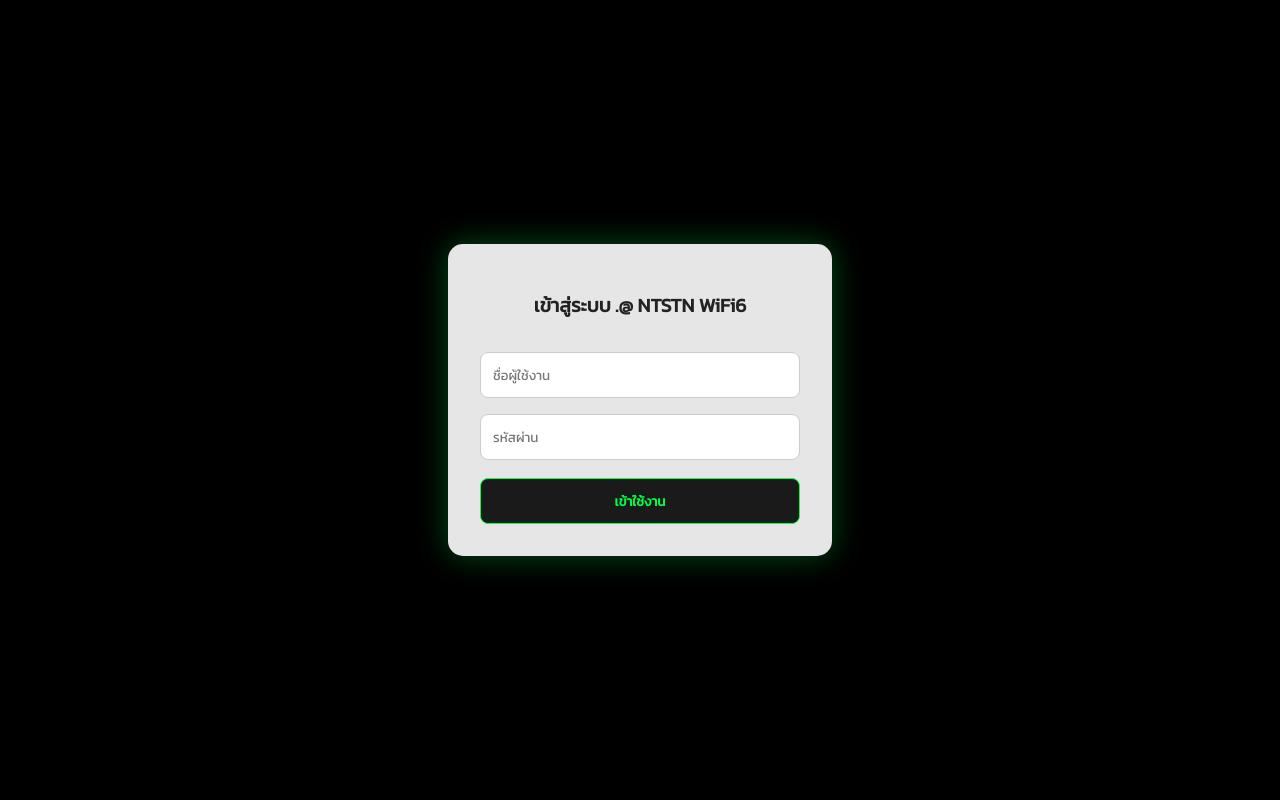
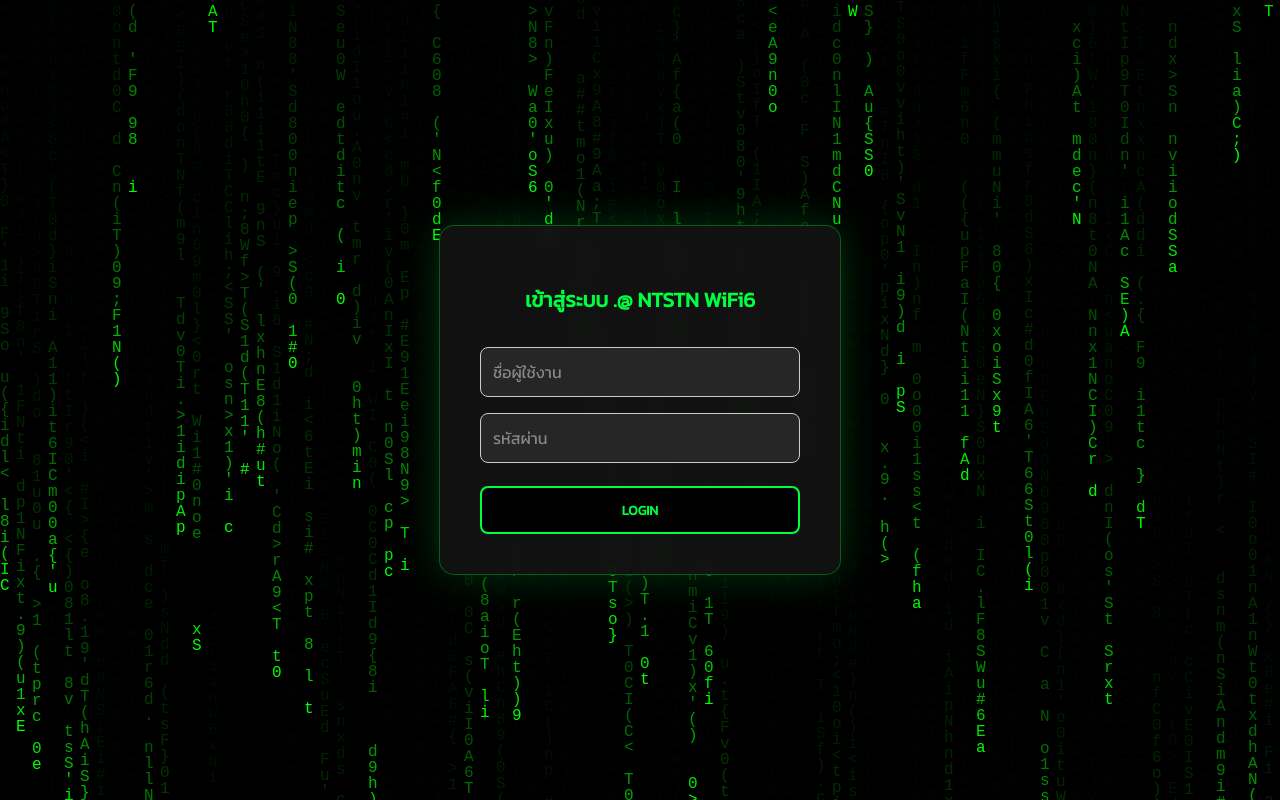
Before and after one commit to nattasettanan/Login, a plain HTML site: page index.html in a window 1280 px wide. Drawn offline with Linux system fonts and the light colour scheme.

Commit message:
index.html

```diff
--- a/index.html
+++ b/index.html
@@ -10,34 +10,70 @@
 
     <style>
         body, html {
-            margin: 0; padding: 0; height: 100%; overflow: hidden;
-            font-family: 'Kanit', sans-serif; background-color: black;
+            margin: 0; padding: 0; height: 100%; width: 100%;
+            overflow: hidden; background-color: black;
+            font-family: 'Kanit', sans-serif;
         }
-        #bg-canvas { position: fixed; top: 0; left: 0; z-index: -1; }
-        .container { display: flex; justify-content: center; align-items: center; height: 100vh; }
-        .login-card {
-            background: rgba(255, 255, 255, 0.9);
-            padding: 2rem; border-radius: 15px;
-            box-shadow: 0 0 30px rgba(0, 255, 70, 0.3);
-            width: 320px; text-align: center; backdrop-filter: blur(5px);
+        /* แก้ไขให้ Canvas อยู่ด้านหลังสุดแน่นอน */
+        #bg-canvas {
+            position: absolute;
+            top: 0; left: 0;
+            z-index: 0;
         }
-        h2 { font-size: 1.2rem; margin-bottom: 1.5rem; color: #222; }
+        .container {
+            position: relative;
+            display: flex; justify-content: center; align-items: center;
+            height: 100vh;
+            z-index: 1; /* ให้ฟอร์มทับอยู่บน Matrix */
+        }
+                .login-card {
+            /* ปรับพื้นหลังให้เป็นสีดำเทาโปร่งแสง */
+            background: rgba(20, 20, 20, 0.85);
+            padding: 2.5rem; border-radius: 15px;
+            /* ปรับเงาให้เป็นสีเขียวเรืองแสงจางๆ */
+            box-shadow: 0 0 40px rgba(0, 255, 70, 0.2);
+            width: 320px; text-align: center;
+            backdrop-filter: blur(10px);
+            border: 1px solid rgba(0, 255, 70, 0.3); /* เพิ่มขอบสีเขียวบางๆ */
+        }
+        h2 {
+            font-size: 1.3rem; margin-bottom: 1.5rem;
+            color: #00ff41; /* เปลี่ยนหัวข้อเป็นสีเขียว Matrix */
+        }
+        input {
+            width: 100%; padding: 12px; margin: 8px 0;
+            /* ปรับช่อง Input ให้มืดลง */
+            background: rgba(40, 40, 40, 0.9);
+            border: 1px solid #444;
+            border-radius: 8px;
+            box-sizing: border-box;
+            font-family: 'Kanit', sans-serif;
+            color: #fff; /* พิมพ์แล้วเป็นตัวหนังสือสีขาว */
+            font-size: 16px;
+        }
+        input::placeholder {
+            color: #888; /* สีของคำแนะนำในช่อง */
+        }
+        input:focus {
+            border-color: #00ff41;
+            outline: none;
+        }
+        h2: { font-size: 1.3rem; margin-bottom: 1.5rem; color: #1a1a1a; }
         input {
             width: 100%; padding: 12px; margin: 8px 0;
             border: 1px solid #ccc; border-radius: 8px;
             box-sizing: border-box; font-family: 'Kanit', sans-serif;
-            outline: none;
+            font-size: 16px; /* ป้องกันหน้าจอซูมใน iPhone */
         }
-        input:focus { border-color: #00ff41; box-shadow: 0 0 5px rgba(0, 255, 70, 0.5); }
         button {
-            width: 100%; padding: 12px; margin-top: 10px;
-            background-color: #1a1a1a; color: #00ff41;
-            border: 1px solid #00ff41; border-radius: 8px;
+            width: 100%; padding: 12px; margin-top: 15px;
+            background-color: #000; color: #00ff41;
+            border: 2px solid #00ff41; border-radius: 8px;
             cursor: pointer; font-weight: bold; font-family: 'Kanit', sans-serif;
             transition: 0.3s;
         }
         button:hover { background-color: #00ff41; color: #000; }
-        #error-msg { color: red; font-size: 0.8rem; margin-top: 10px; display: none; }
+        #error-msg { color: #ff0000; font-size: 0.85rem; margin-top: 10px; display: none; }
     </style>
 </head>
 <body>
@@ -50,38 +86,48 @@
             <form id="loginForm">
                 <input type="text" id="user" placeholder="ชื่อผู้ใช้งาน" required>
                 <input type="password" id="pass" placeholder="รหัสผ่าน" required>
-                <button type="submit">เข้าใช้งาน</button>
-                <div id="error-msg">ชื่อผู้ใช้หรือรหัสผ่านไม่ถูกต้อง!</div>
+                <button type="submit">LOGIN</button>
+                <div id="error-msg">❌ ชื่อผู้ใช้หรือรหัสผ่านไม่ถูกต้อง!</div>
             </form>
         </div>
     </div>
 
     <script>
-        // --- Matrix Background ---
         const canvas = document.getElementById('bg-canvas');
         const ctx = canvas.getContext('2d');
 
-        function resize() {
+        // ฟังก์ชันตั้งค่าขนาด Canvas
+        function setCanvasSize() {
             canvas.width = window.innerWidth;
             canvas.height = window.innerHeight;
         }
-        window.onresize = resize;
-        resize();
+        setCanvasSize();
 
-        const cCode = "#include <stdio.h> int main() { printf('NTSTN_WiFi6'); return 0; } malloc(void*) free(ptr) while(1)";
-        const charArray = cCode.split("");
+        const cCode = "010101 NTSTN WIFI6 #include <stdio.h> void main() { printf('ACCESS'); } 0x88 0x99".split("");
         const fontSize = 16;
-        const columns = Math.floor(canvas.width / fontSize);
-        const drops = Array(columns).fill(1);
+        let columns = Math.floor(canvas.width / fontSize);
+        let drops = [];
+
+        // ฟังก์ชัน Reset ตัวอักษร
+        function initDrops() {
+            columns = Math.floor(canvas.width / fontSize);
+            drops = [];
+            for (let i = 0; i < columns; i++) {
+                drops[i] = Math.random() * -100; // ให้เริ่มตกจากตำแหน่งที่ต่างกัน
+            }
+        }
+        initDrops();
 
         function draw() {
-            ctx.fillStyle = "rgba(0, 0, 0, 0.05)";
+            // ปรับความจางของพื้นหลังเพื่อให้เห็นหางตัวอักษร
+            ctx.fillStyle = "rgba(0, 0, 0, 0.1)";
             ctx.fillRect(0, 0, canvas.width, canvas.height);
-            ctx.fillStyle = "#0F0";
+
+            ctx.fillStyle = "#0F0"; // สีเขียว Matrix
             ctx.font = fontSize + "px monospace";
 
             for (let i = 0; i < drops.length; i++) {
-                const text = charArray[Math.floor(Math.random() * charArray.length)];
+                const text = cCode[Math.floor(Math.random() * cCode.length)];
                 ctx.fillText(text, i * fontSize, drops[i] * fontSize);
 
                 if (drops[i] * fontSize > canvas.height && Math.random() > 0.975) {
@@ -90,24 +136,27 @@
                 drops[i]++;
             }
         }
-        setInterval(draw, 33);
 
-        // --- Login System ---
+        // เริ่มรัน Animation
+        setInterval(draw, 40);
+
+        // จัดการเมื่อมีการเปลี่ยนขนาดหน้าจอ (เช่น หมุนมือถือ)
+        window.addEventListener('resize', () => {
+            setCanvasSize();
+            initDrops();
+        });
+
+        // ระบบ Login
         document.getElementById('loginForm').onsubmit = function(e) {
             e.preventDefault();
-            const fixedUser = "Aey";
-            const fixedPass = "445566";
-
             const u = document.getElementById('user').value;
             const p = document.getElementById('pass').value;
-            const error = document.getElementById('error-msg');
 
-            if (u === fixedUser && p === fixedPass) {
+            if (u === "Aey" && p === "445566") {
                 alert("ยินดีด้วย! คุณเข้าสู่ระบบสำเร็จ");
                 window.location.href = "https://www.google.com";
             } else {
-                error.style.display = "block";
-                // ใส่ลูกเล่นสั่นที่การ์ดถ้าล็อกอินผิดก็น่าสนใจนะคุณเอ
+                document.getElementById('error-msg').style.display = "block";
             }
         };
     </script>
```
